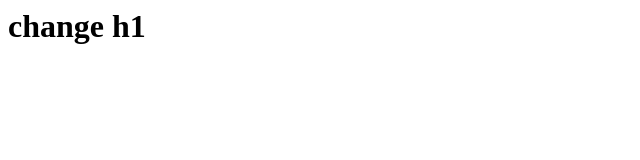
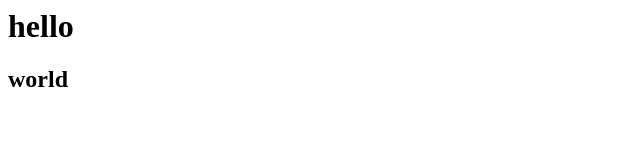
Before and after one commit to teriqq88/teriqq88.github.io, a plain HTML site: page index.html in a window 1280 px wide. Shown: the whole page, without its empty margins (0-640 px from the left). Drawn offline with Linux system fonts and the light colour scheme.

Commit message:
h2タグ追加

```diff
--- a/index.html
+++ b/index.html
@@ -1 +1,3 @@
-<h1>change h1</h1>
+<h1>hello</h1>
+
+<h2>world</h2>
```
